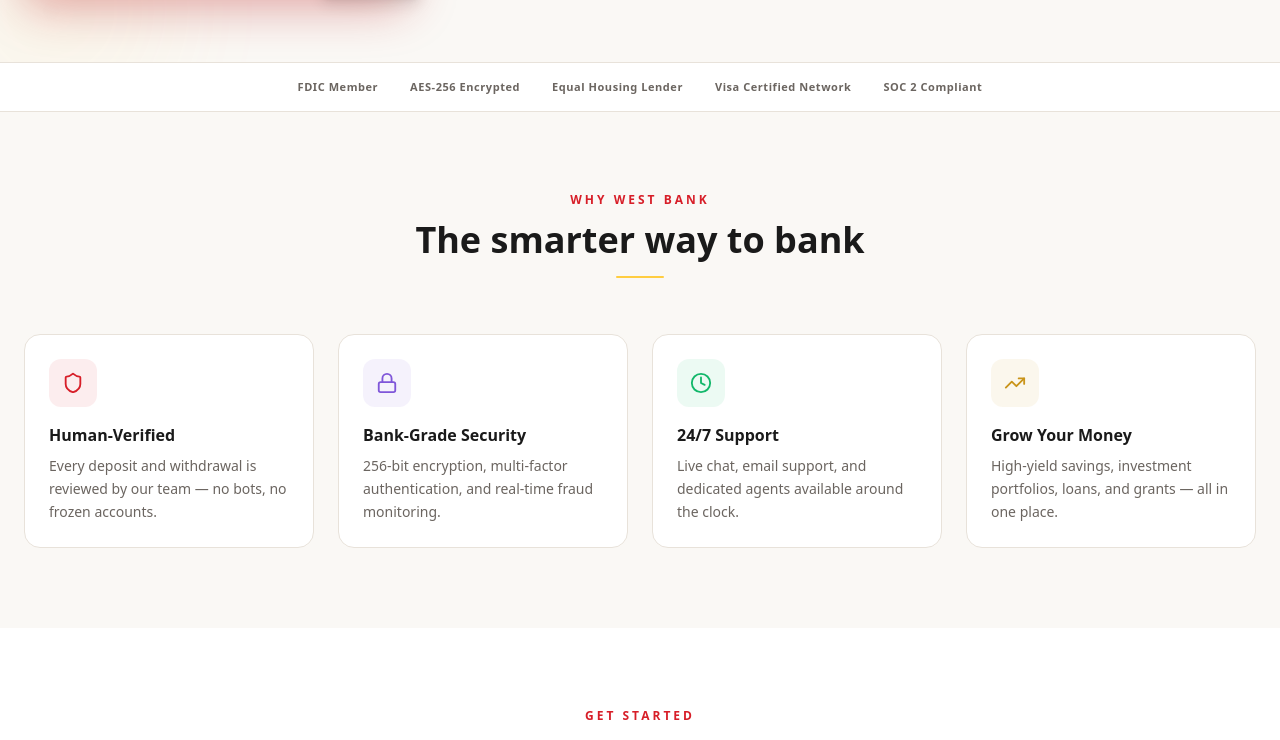
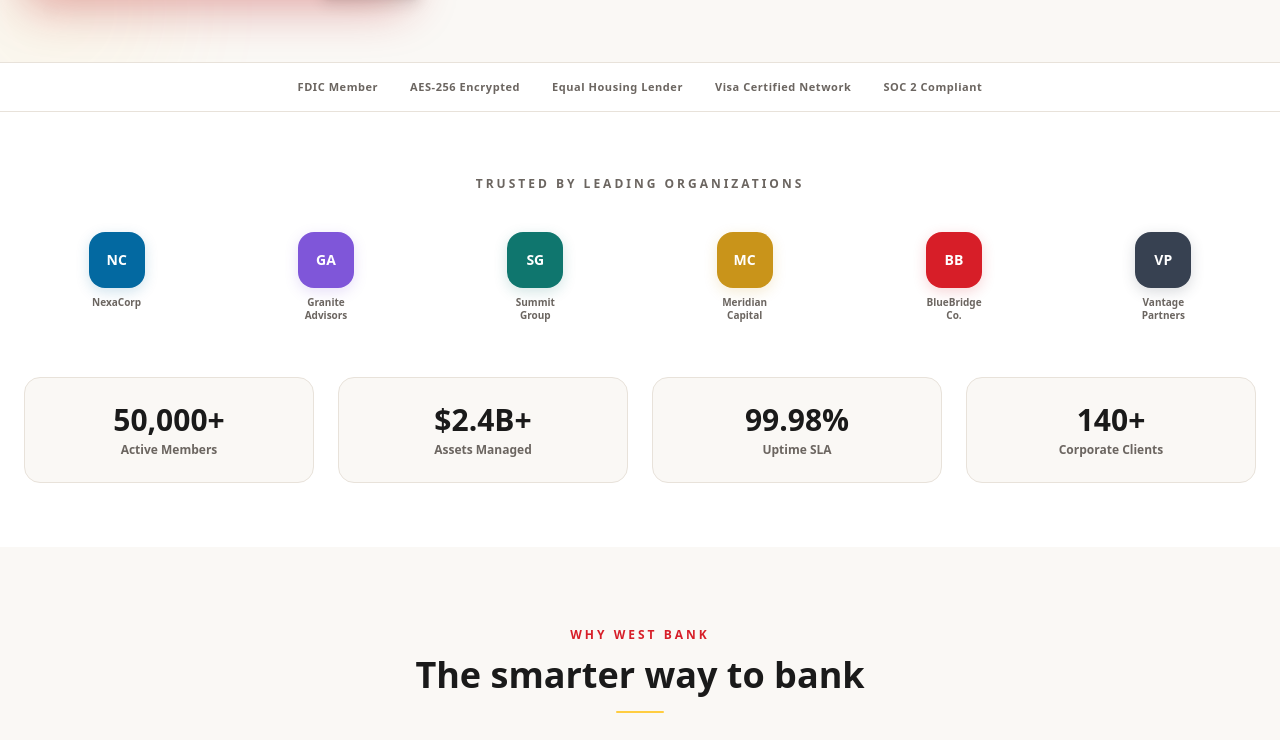
Before and after one commit to Timibrain/logical-project, a Next.js app: page / in a window 1280 px wide. Shown: the part 982-1722 px from the top of the page. Built offline with nearby package versions, Linux system fonts and the light colour scheme.

Commit message:
feat: add trusted organizations logos + leadership team section to landing page

```diff
--- a/src/app/page.tsx
+++ b/src/app/page.tsx
@@ -191,6 +191,53 @@ export default function HomePage() {
             </div>
 
             {/* ═══════════════════════════════════════════════════
+                TRUSTED BY ORGANIZATIONS
+            ═══════════════════════════════════════════════════ */}
+            <section className="py-16 px-6" style={{ background: WF.surface }}>
+                <div className="max-w-7xl mx-auto">
+                    <p className="text-center text-xs font-bold tracking-[3px] uppercase mb-10" style={{ color: WF.muted }}>
+                        Trusted by leading organizations
+                    </p>
+                    <div className="grid grid-cols-3 md:grid-cols-6 gap-6">
+                        {[
+                            { name: 'NexaCorp', abbr: 'NC', color: '#0369A1' },
+                            { name: 'Granite\nAdvisors', abbr: 'GA', color: '#7F56D9' },
+                            { name: 'Summit\nGroup', abbr: 'SG', color: '#0F766E' },
+                            { name: 'Meridian\nCapital', abbr: 'MC', color: '#C9941A' },
+                            { name: 'BlueBridge\nCo.', abbr: 'BB', color: WF.red },
+                            { name: 'Vantage\nPartners', abbr: 'VP', color: '#374151' },
+                        ].map(({ name, abbr, color }) => (
+                            <div key={name} className="flex flex-col items-center gap-2 group cursor-default">
+                                <div className="w-14 h-14 rounded-2xl flex items-center justify-center font-display font-bold text-sm text-white transition-all group-hover:scale-105"
+                                    style={{ background: color, boxShadow: `0 4px 14px ${color}30` }}>
+                                    {abbr}
+                                </div>
+                                <p className="text-[10px] font-bold text-center whitespace-pre-line leading-tight" style={{ color: WF.muted }}>
+                                    {name}
+                                </p>
+                            </div>
+                        ))}
+                    </div>
+
+                    {/* Stats row */}
+                    <div className="mt-14 grid grid-cols-2 md:grid-cols-4 gap-6">
+                        {[
+                            { value: '50,000+', label: 'Active Members' },
+                            { value: '$2.4B+', label: 'Assets Managed' },
+                            { value: '99.98%', label: 'Uptime SLA' },
+                            { value: '140+', label: 'Corporate Clients' },
+                        ].map(({ value, label }) => (
+                            <div key={label} className="text-center p-6 rounded-2xl"
+                                style={{ background: WF.bg, border: `1px solid ${WF.border}` }}>
+                                <p className="font-display text-3xl font-bold mb-1" style={{ color: WF.black }}>{value}</p>
+                                <p className="text-xs font-bold" style={{ color: WF.muted }}>{label}</p>
+                            </div>
+                        ))}
+                    </div>
+                </div>
+            </section>
+
+            {/* ═══════════════════════════════════════════════════
                 FEATURES
             ═══════════════════════════════════════════════════ */}
             <section className="py-20 px-6">
@@ -380,6 +427,70 @@ export default function HomePage() {
             </section>
 
             {/* ═══════════════════════════════════════════════════
+                LEADERSHIP TEAM
+            ═══════════════════════════════════════════════════ */}
+            <section className="py-20 px-6" style={{ background: WF.surface }}>
+                <div className="max-w-7xl mx-auto">
+                    <div className="text-center mb-14">
+                        <p className="text-xs font-bold tracking-[3px] uppercase mb-3" style={{ color: WF.red }}>Our Team</p>
+                        <h2 className="font-display text-3xl md:text-4xl font-bold mb-4" style={{ color: WF.black }}>
+                            Leadership you can trust
+                        </h2>
+                        <p className="text-sm max-w-lg mx-auto" style={{ color: WF.muted }}>
+                            Our executives bring decades of experience from the world's top financial institutions.
+                        </p>
+                        <div className="w-12 h-0.5 mx-auto rounded mt-4" style={{ background: WF.gold }} />
+                    </div>
+
+                    <div className="grid grid-cols-1 sm:grid-cols-2 lg:grid-cols-4 gap-6">
+                        {[
+                            { name: 'Richard Harlow', title: 'Chief Executive Officer', initials: 'RH', color: WF.red, exp: 'Formerly Goldman Sachs, 24 yrs' },
+                            { name: 'Diana Osei', title: 'Chief Financial Officer', initials: 'DO', color: '#0369A1', exp: 'Formerly JPMorgan, 18 yrs' },
+                            { name: 'Marcus Webb', title: 'Chief Risk Officer', initials: 'MW', color: '#7F56D9', exp: 'Formerly Citibank, 21 yrs' },
+                            { name: 'Sophia Tanaka', title: 'Head of Operations', initials: 'ST', color: '#0F766E', exp: 'Formerly HSBC, 15 yrs' },
+                        ].map(({ name, title, initials, color, exp }) => (
+                            <div key={name} className="rounded-2xl overflow-hidden group cursor-default transition-all hover:shadow-lg"
+                                style={{ background: WF.bg, border: `1px solid ${WF.border}` }}>
+                                {/* Avatar area */}
+                                <div className="relative h-48 flex items-end justify-center pb-0 overflow-hidden"
+                                    style={{ background: `linear-gradient(160deg, ${color}18, ${color}08)` }}>
+                                    {/* Background circle */}
+                                    <div className="absolute top-4 left-1/2 -translate-x-1/2 w-32 h-32 rounded-full opacity-10"
+                                        style={{ background: color }} />
+                                    {/* Person SVG illustration */}
+                                    <svg width="120" height="140" viewBox="0 0 120 140" fill="none" xmlns="http://www.w3.org/2000/svg"
+                                        className="relative z-10 transition-transform group-hover:scale-105">
+                                        {/* Head */}
+                                        <circle cx="60" cy="42" r="22" fill={color} opacity="0.9" />
+                                        {/* Neck */}
+                                        <rect x="52" y="62" width="16" height="12" rx="4" fill={color} opacity="0.85" />
+                                        {/* Suit body */}
+                                        <path d="M20 140 C20 100 35 84 60 80 C85 84 100 100 100 140Z" fill={color} opacity="0.8" />
+                                        {/* Collar left */}
+                                        <path d="M52 74 L42 90 L60 85Z" fill="white" opacity="0.9" />
+                                        {/* Collar right */}
+                                        <path d="M68 74 L78 90 L60 85Z" fill="white" opacity="0.9" />
+                                        {/* Tie */}
+                                        <path d="M57 82 L60 100 L63 82 L60 78Z" fill={color} opacity="0.5" />
+                                        {/* Initials on head */}
+                                        <text x="60" y="48" textAnchor="middle" fill="white" fontSize="13" fontWeight="bold" fontFamily="serif">{initials}</text>
+                                    </svg>
+                                    {/* Gold accent bar */}
+                                    <div className="absolute bottom-0 left-0 right-0 h-1" style={{ background: color }} />
+                                </div>
+                                {/* Info */}
+                                <div className="p-5">
+                                    <h3 className="font-display font-bold text-base mb-0.5" style={{ color: WF.black }}>{name}</h3>
+                                    <p className="text-xs font-bold mb-2" style={{ color }}>{title}</p>
+                                    <p className="text-[11px]" style={{ color: WF.muted }}>{exp}</p>
+                                </div>
+                            </div>
+                        ))}
+                    </div>
+                </div>
+            </section>
+
+            {/* ═══════════════════════════════════════════════════
                 TESTIMONIALS
             ═══════════════════════════════════════════════════ */}
             <section className="py-20 px-6" style={{ background: WF.light }}>
```
